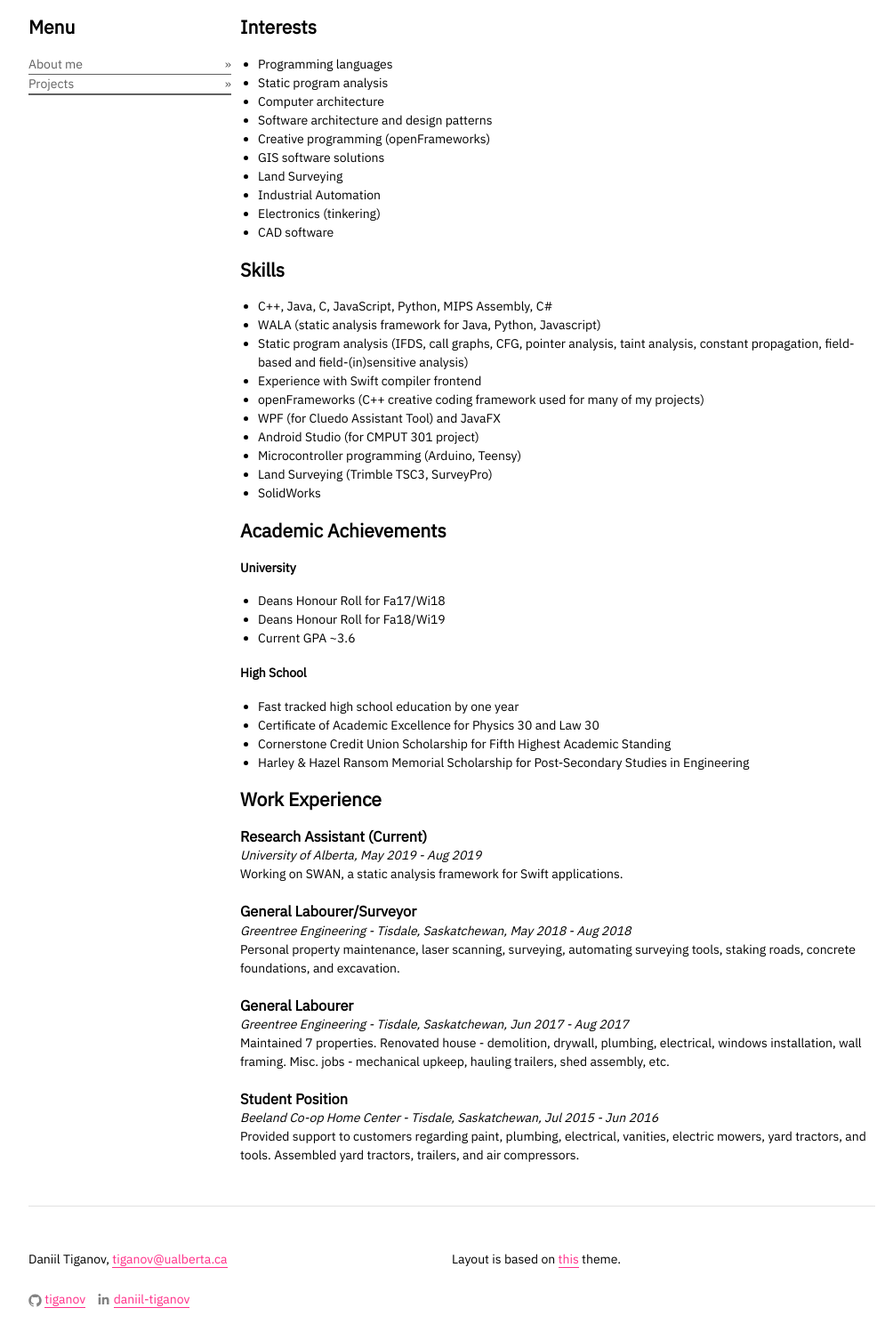
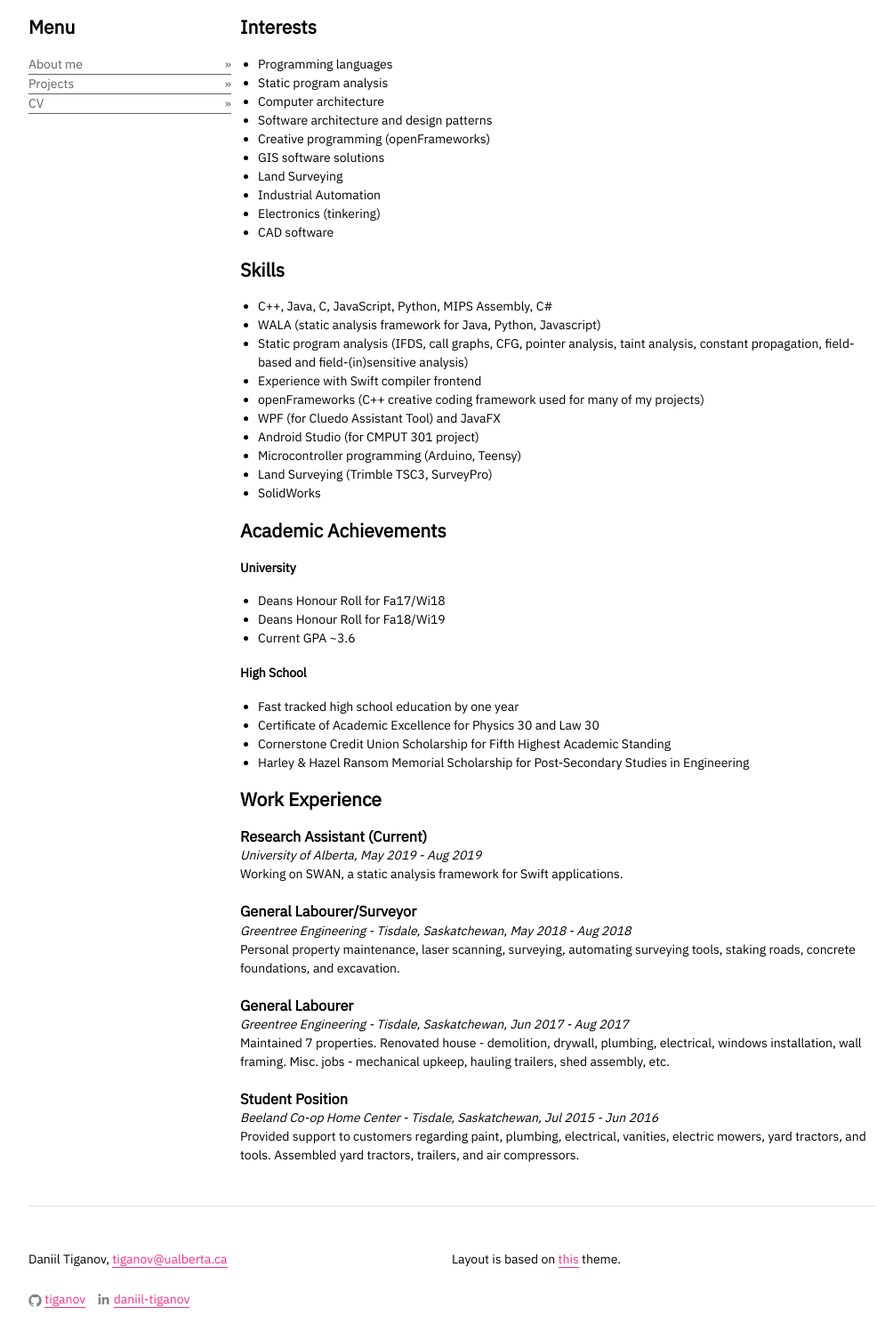
Before and after one commit to tiganov/tiganov.github.io, a Jekyll site: the page built from cv.html, in a window 1280 px wide. Shown: the whole page at 89% size, without its empty margins (132-1136 px from the left). Built offline with Jekyll 4.4.1, drawn with Linux system fonts in a browser that asks for light colours.

Commit message:
fixed pdf link?

```diff
--- a/_config.yml
+++ b/_config.yml
@@ -32,6 +32,8 @@ navigation:
     url: /
   - text: Projects
     url: /projects
+  - text: CV
+    url: /cv.pdf
 
 about_description: "Computing Science undergraduate student at the University of Alberta.
 Working at the Maple lab under Dr. Karim Ali during the summer/fall of 2019."
--- a/_includes/navigation.html
+++ b/_includes/navigation.html
@@ -9,6 +9,5 @@
             {{ link.text }} <div class="pull-right">»</div>
         </a>
         {% endfor %}
-        <a class="menu-item" role="menuitem" title="CV" href="cv.pdf" download></a>
     </nav>
 </div>
```
Also changed, not shown: 1 other file.
